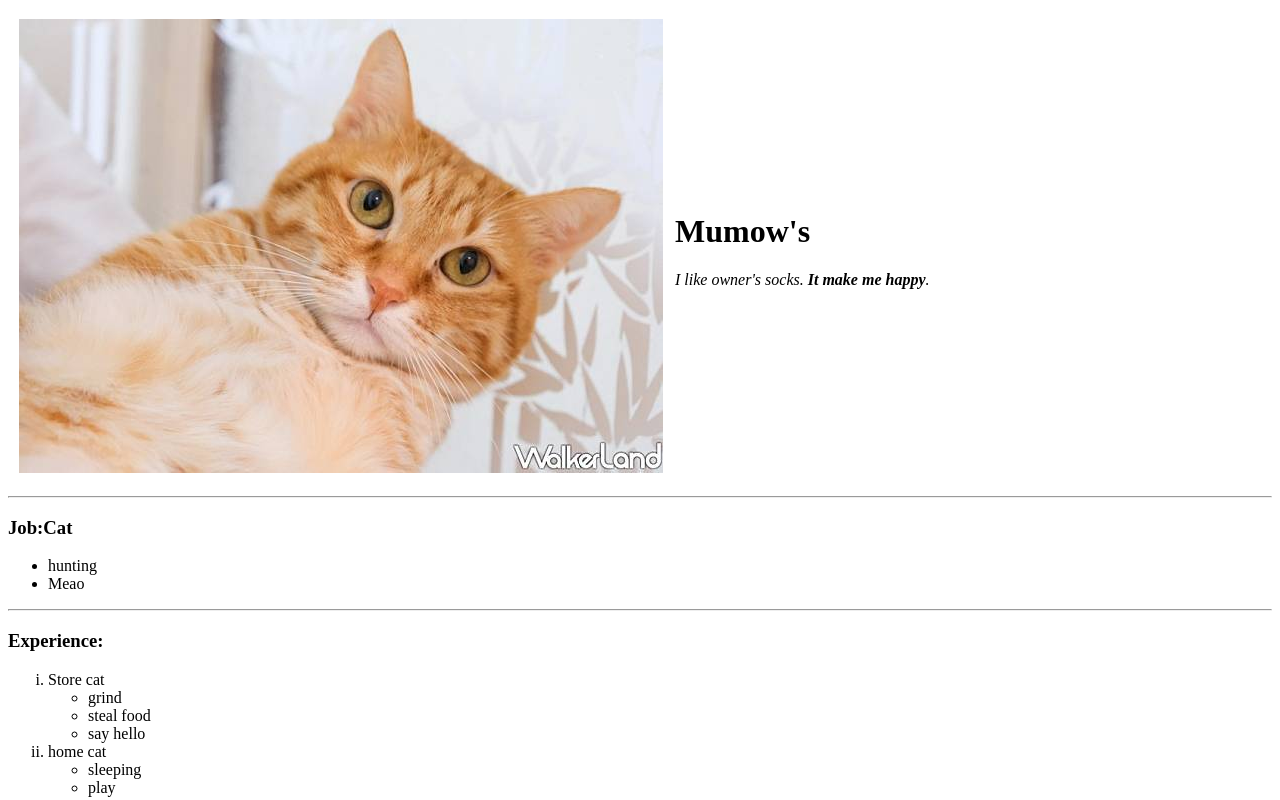
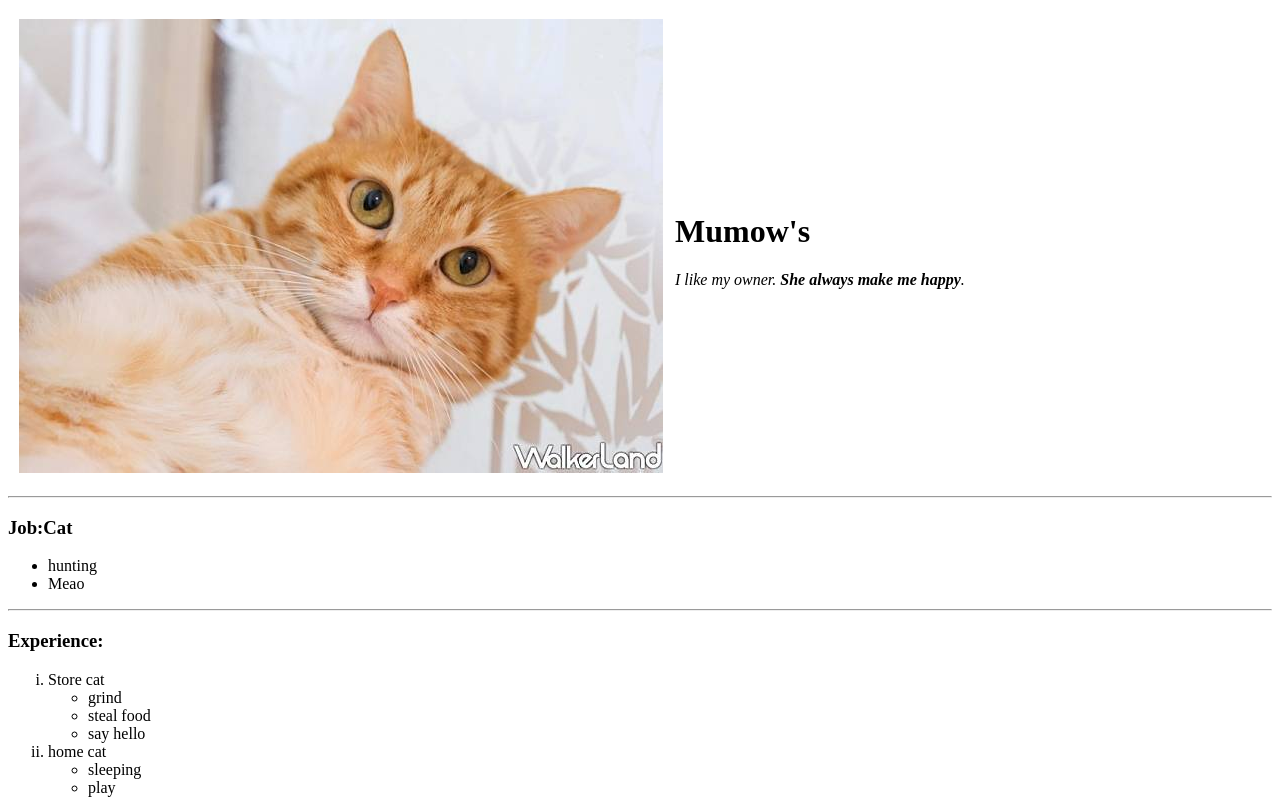
Before and after one commit to JiaYi22/cv, a plain HTML site: page index.html in a window 1280 px wide. Shown: the top 800 px of the page. Drawn offline with Linux system fonts and the light colour scheme.

Commit message:
Update index.html

```diff
--- a/index.html
+++ b/index.html
@@ -14,7 +14,7 @@
                     </td>
                     <td>
                         <h1>Mumow's</h1>
-                        <p><em>I like owner's socks. <strong>It make me happy</strong>.</em></p>
+                        <p><em>I like my owner. <strong>She always make me happy</strong>.</em></p>
 
                     </td>
                 </tr>
```
